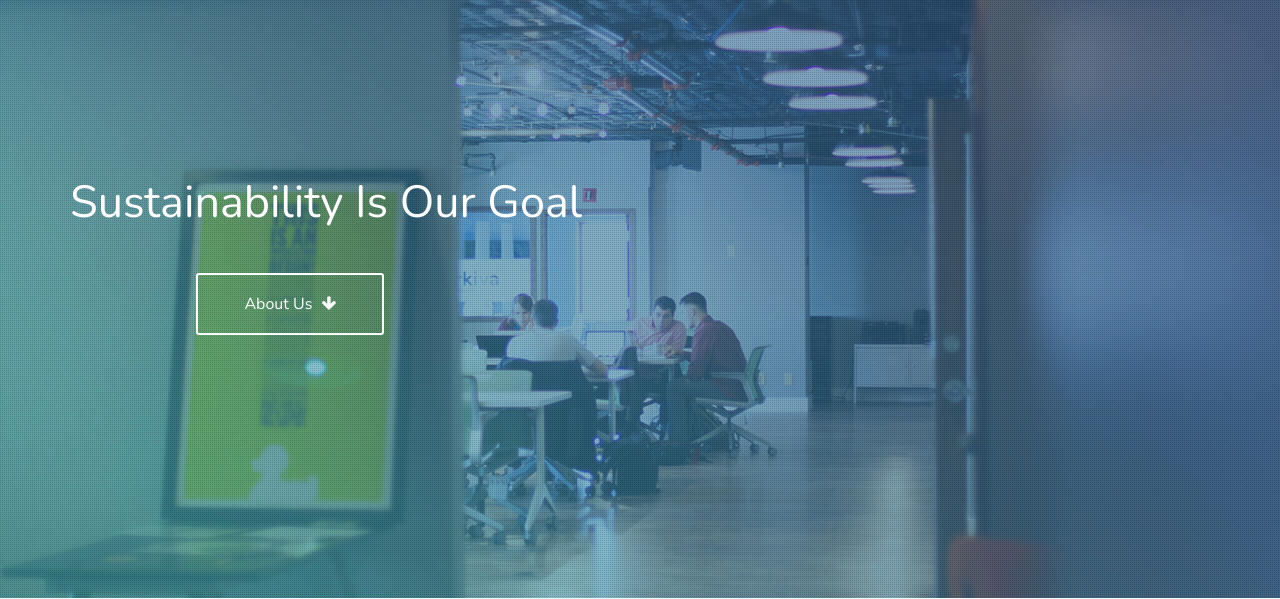
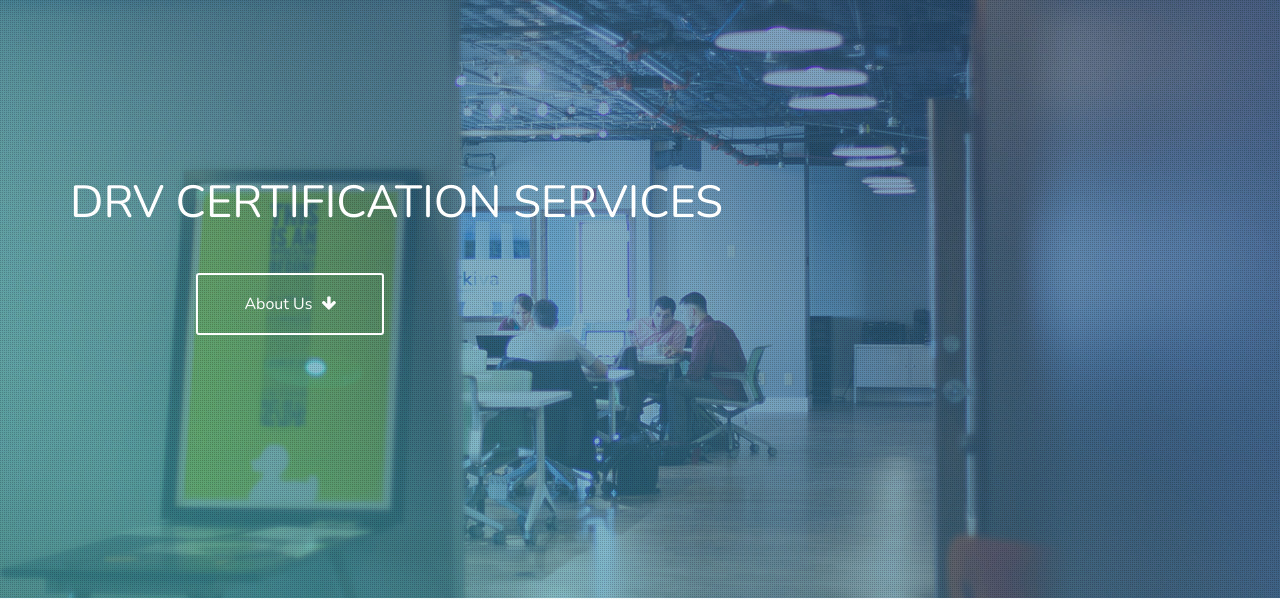
Before and after one commit to DRVCert/DRVCert.github.io, a plain HTML site: page index.html in a window 1280 px wide. Shown: the part 202-801 px from the top of the page. Drawn offline with nearby package versions, Linux system fonts and the light colour scheme.

Commit message:
first commit

```diff
--- a/index.html
+++ b/index.html
@@ -8,7 +8,7 @@
 		<meta charset="utf-8">
 		<meta http-equiv="X-UA-Compatible" content="IE=edge">
 		<meta name="viewport" content="width=device-width, initial-scale=1">
-		<title>Boxify: Free HTML5/CSS3 Template</title>
+		<title>DRV CERTIFICATION SERVICES</title>
 		<meta name="description" content="A free HTML5/CSS3 template made exclusively for Codrops" />
 		<meta name="keywords" content="html5 template, css3, one page, animations, agency, portfolio, web design" />
 		<meta name="author" content="" />
@@ -58,7 +58,7 @@
 					</div>
 					<div class="row hero-content">
 						<div class="col-md-12">
-							<h1 class="animated fadeInDown">Sustainability Is Our Goal </h1>
+							<h1 class="animated fadeInDown">							DRV CERTIFICATION SERVICES </h1>
 							<!--<a href="http://tympanus.net/codrops/?p=22554" class="use-btn animated fadeInUp">Use it for free</a> -->&nbsp;&nbsp;&nbsp;&nbsp;&nbsp;&nbsp;&nbsp;&nbsp;&nbsp;&nbsp;&nbsp;&nbsp;&nbsp;&nbsp;&nbsp;&nbsp;&nbsp;&nbsp;&nbsp;&nbsp;&nbsp;&nbsp;&nbsp;&nbsp;&nbsp;&nbsp;&nbsp;&nbsp;&nbsp;&nbsp;&nbsp;&nbsp;&nbsp;&nbsp;&nbsp;<a href="#about" class="learn-btn animated fadeInUp">About Us <i class="fa fa-arrow-down"></i></a>
 						</div>
 					</div>
```
